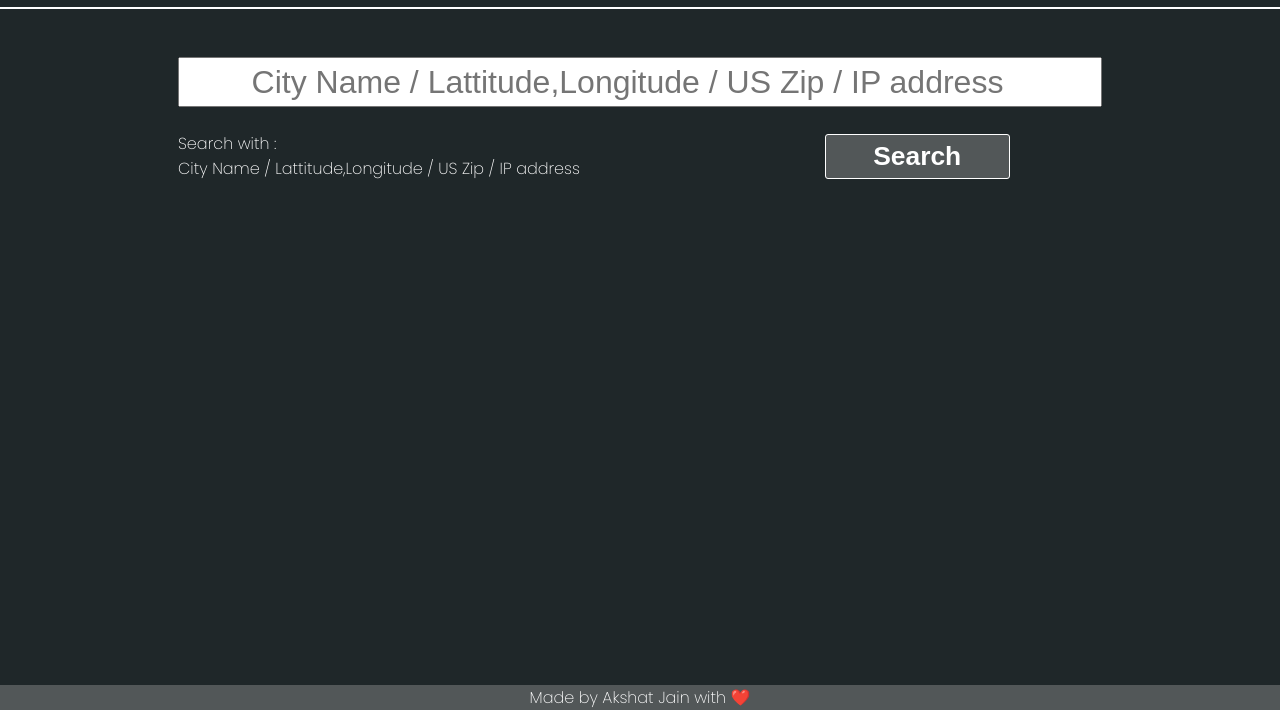
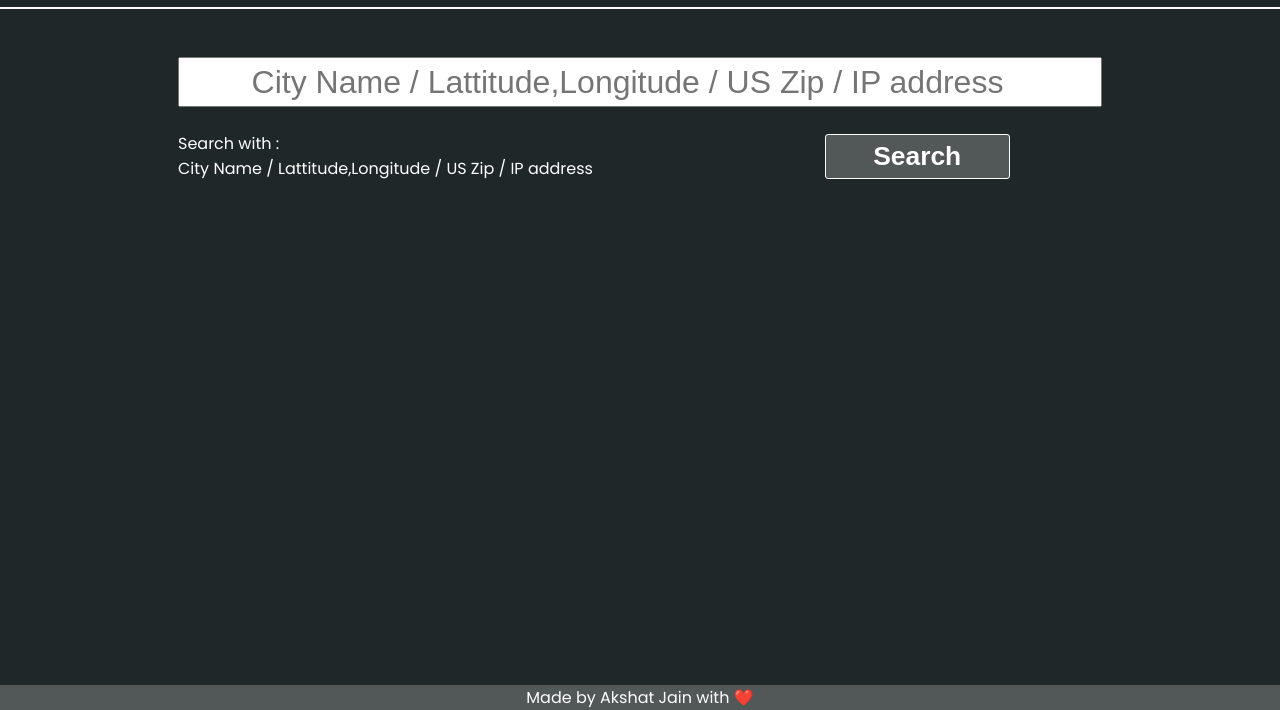
Before and after one commit to AK-shat-JAIN/Weather-App, a plain HTML site: page index.html in a window 1280 px wide. Shown: the part 90-800 px from the top of the page. Drawn offline with Linux system fonts and the light colour scheme.

Commit message:
Favicon updated

```diff
--- a/index.html
+++ b/index.html
@@ -5,6 +5,7 @@
     <meta name="viewport" content="width=device-width, initial-scale=1.0">
 
     <link rel="stylesheet" href="./style.css">
+    <link rel="shortcut icon" href="./image/favicn.png" type="image/x-icon">
     <link rel="preconnect" href="https://fonts.googleapis.com">
     <link rel="preconnect" href="https://fonts.gstatic.com" crossorigin>
     <link href="https://fonts.googleapis.com/css2?family=Poppins:wght@200;300;400;500;600&display=swap" rel="stylesheet">
--- a/style.css
+++ b/style.css
@@ -6,10 +6,9 @@
     box-sizing: border-box;
 }
 body{
-    margin: 0 auto;
     padding: auto;
+    height: 100vh;
     font-family: 'Poppins', sans-serif;
-    font-weight: 100;
     background-color: #1F2729;
     color: white;
 }
```
Also changed, not shown: image/favicn.png (added).
